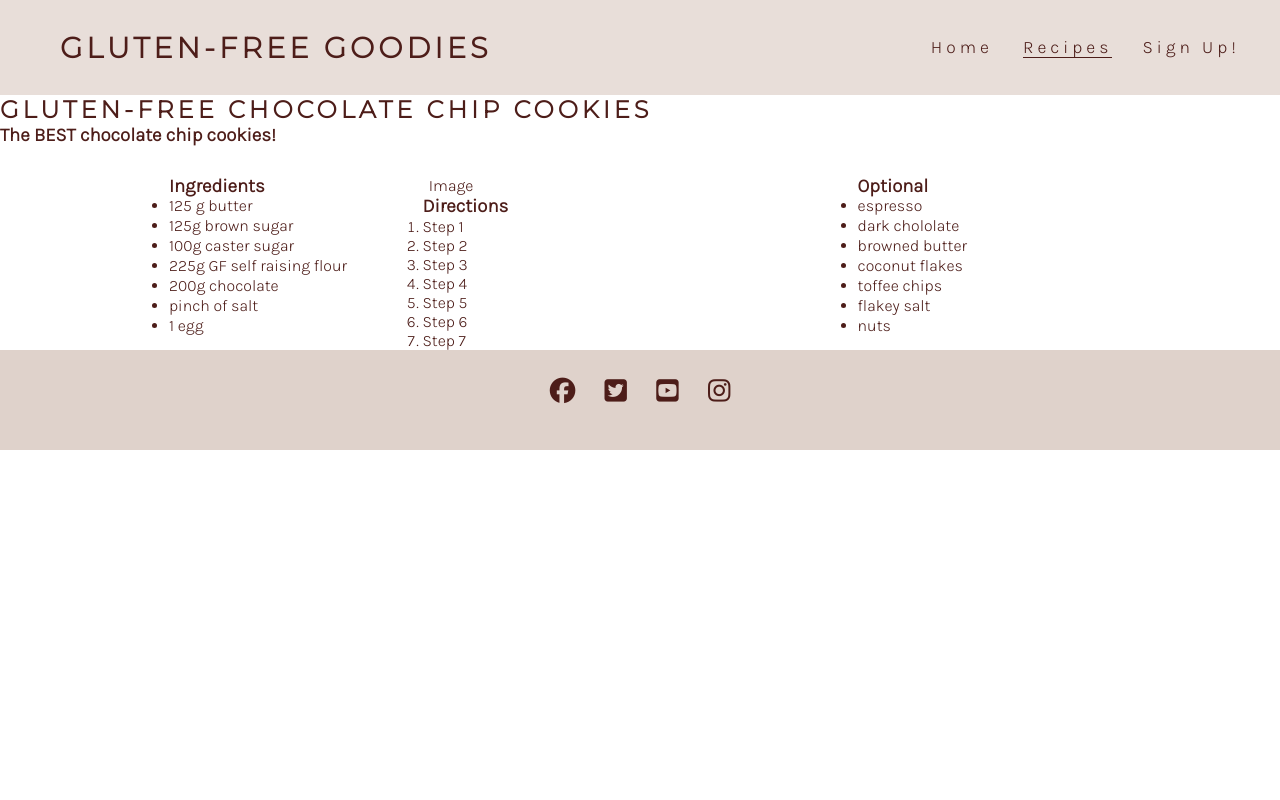
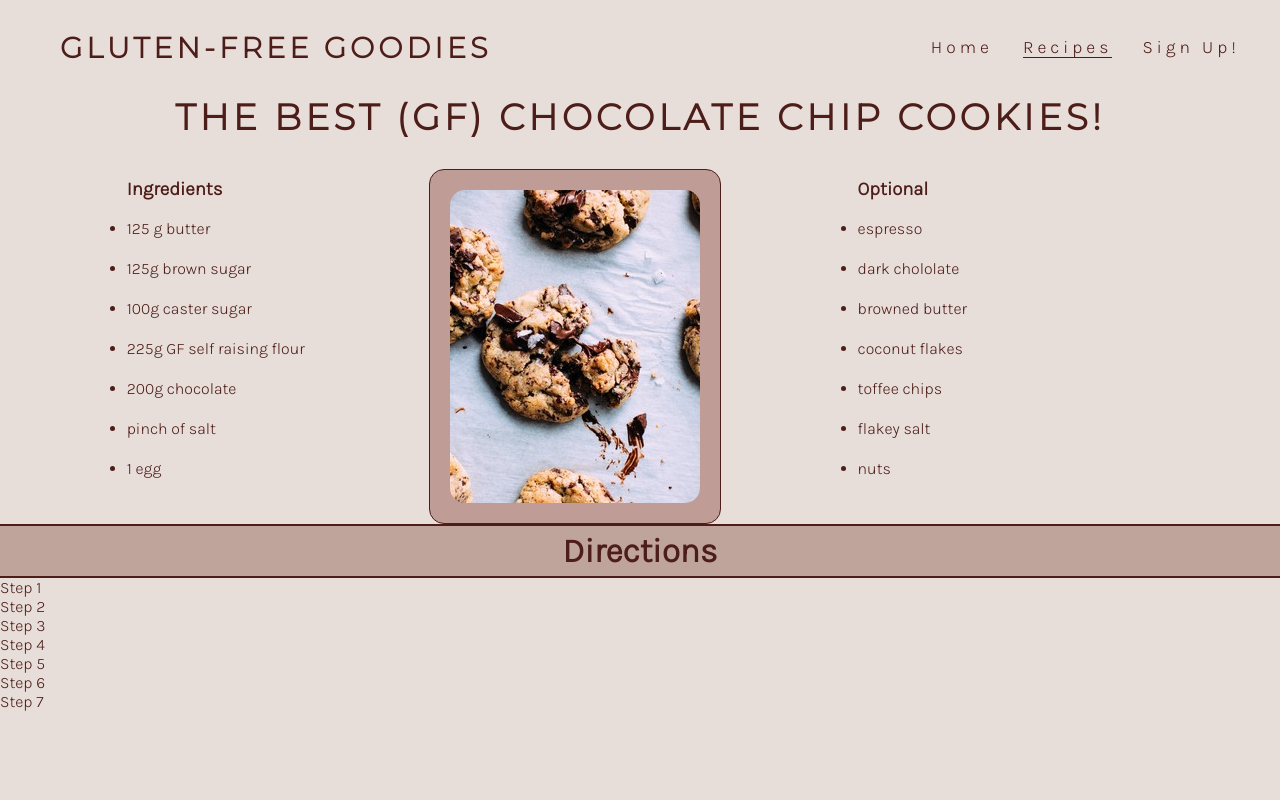
Before and after one commit to ruthpolly/Gluten-Free-Goodies, a plain HTML site: page assets/recipes.html in a window 1280 px wide. Shown: the top 800 px of the page. Drawn offline with Linux system fonts and the light colour scheme.

Commit message:
finish styling on ingredients sections, add center image

```diff
--- a/assets/recipes.html
+++ b/assets/recipes.html
@@ -37,8 +37,7 @@
 
     <section>
         <div  id="cookie-header">
-            <h2>Gluten-Free Chocolate Chip Cookies</h2>
-            <h3>The BEST chocolate chip cookies!</h3>
+            <h2>The BEST (GF) Chocolate Chip Cookies!</h2>
         </div>
 
         <!-- Recipe-->
@@ -73,11 +72,15 @@
             </ul>
             </div>
         </div>
-        <div id="ingredients-center">Image</div>
+        <div id="ingredients-center">
+            <div id="image-container">
+                <div id="image-cover-bg"></div>
+            </div>
+        </div>
     </section>
-    <section>
+    <section id="directions">
         <div>
-            <div>
+            <div id="directions-header">
                 <h3>Directions</h3>
             </div>
             <ol>
--- a/css/style.css
+++ b/css/style.css
@@ -215,7 +215,11 @@ footer {
     color: #4D1D19;
 }
 
-/*Recipes page heading*/
+/*Recipes page */
+
+#ingredients {
+    background-color: #E8DED9;
+}
 
 #ingredients-left {
     padding-top: 30px;
@@ -244,17 +248,61 @@ hr {
 */
 
 .ingredients-left-heading {
-    width: 60%;
+    width: 70%;
     float: right;
-    line-height: 20px;
+    line-height: 40px;
     clear: both;
     margin-bottom: 60px;
 }
 
 .ingredients-right-heading {
-    width: 60%;
+    width: 70%;
     float: left;
-    line-height: 20px;
+    line-height: 40px;
     clear: both;
     margin-bottom: 60px;
 }
+
+#cookie-header {
+    text-align: center;
+    margin: 20px o;
+    font-size: 150%;
+    background-color: #E8DED9;
+}
+
+/* Center image */
+
+#image-container {
+    width: 250px;
+    height: 313px;
+    padding: 20px;
+    border-style: solid;
+    border-color: #4D1D19;
+    border-width: 1px;
+    border-radius: 15px;
+    background-color: rgba(174, 128, 121, .7);
+}
+
+#image-cover-bg {
+    background-image: url(../images/cookies-center-image_250x313.jpeg);
+    height: 100%;
+    border-radius: 15px;
+    background-repeat: no-repeat;
+}
+
+/* Baking instructions */
+
+#directions {
+    height: 500px;
+    background-color: #E8DED9;
+    padding-bottom: 30px;
+}
+
+#directions-header {
+    text-align: center;
+    background-color: #BFA49B;
+    line-height: 50px;
+    border-bottom: 2px solid #4D1D19;
+    border-top: 2px solid #4D1D19;
+    font-size: 180%;
+}
```
Also changed, not shown: images/cookies-center-image_250x313.jpeg (added), 1 other file.
